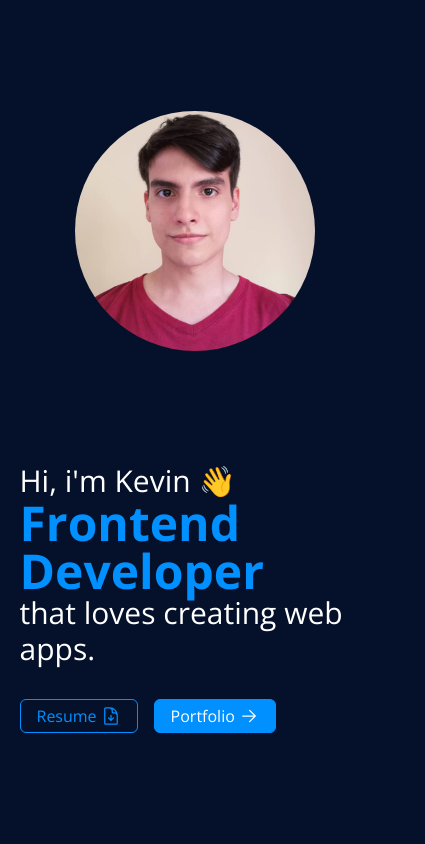
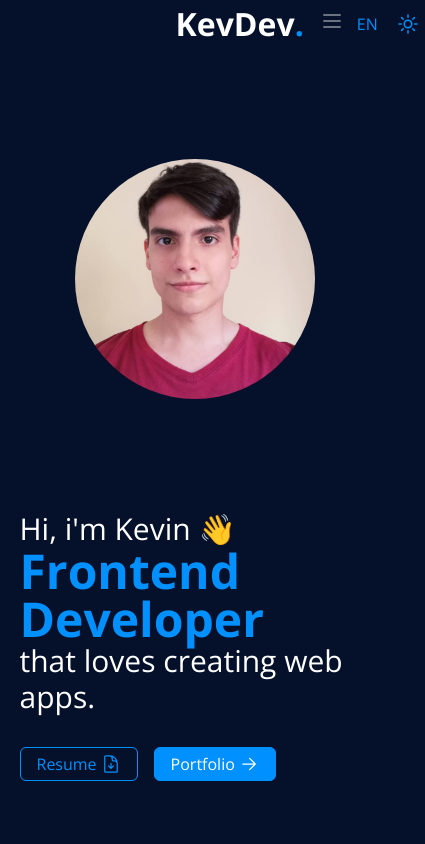
Before and after one commit to kevin3080/Portfolio, a React (Vite) app: page / in a window 390 px wide. Shown: the top 844 px of the page, 425 px wide, since content can reach past the window. Built offline with nearby package versions, Linux system fonts and the light colour scheme.

Commit message:
pruebas responsive

```diff
--- a/src/Components/Inicio.tsx
+++ b/src/Components/Inicio.tsx
@@ -4,7 +4,7 @@ import Translation from '../translate/Translation';
 export const Inicio = () => {
    return (
       <section className="container mx-auto flex h-screen items-center place-content-evenly w-[90%] md:w-[80%] flex-col-reverse sm:w-[90%] lg:flex-row lg:w-[80%]">
-         <section>
+         <section className="">
             <div>
                <p className="text-3xl">
                   <Translation translationKey="inicio.hi" />
--- a/src/Routes/App.tsx
+++ b/src/Routes/App.tsx
@@ -2,14 +2,14 @@ import { Abaut } from '../Components/Abaut';
 import { Contact } from '../Components/Contact';
 import { Education } from '../Components/Education';
 import { Inicio } from '../Components/Inicio';
-
+import { Navbar } from '../Components/Navbar';
 import { Projects } from '../Components/Projects';
 import { Footer } from '../Components/Footer';
 
 const App = () => {
    return (
       <>
-         {/* <Navbar /> */}
+         <Navbar />
          <Inicio />
          <Abaut />
          <Education />
```
